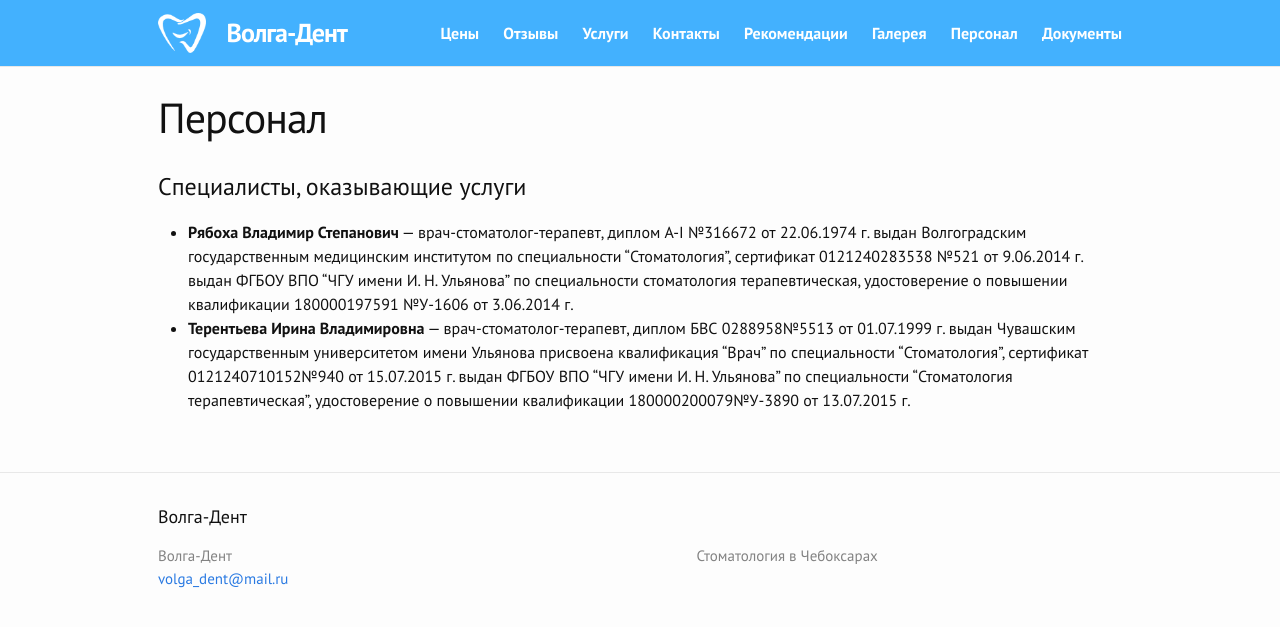
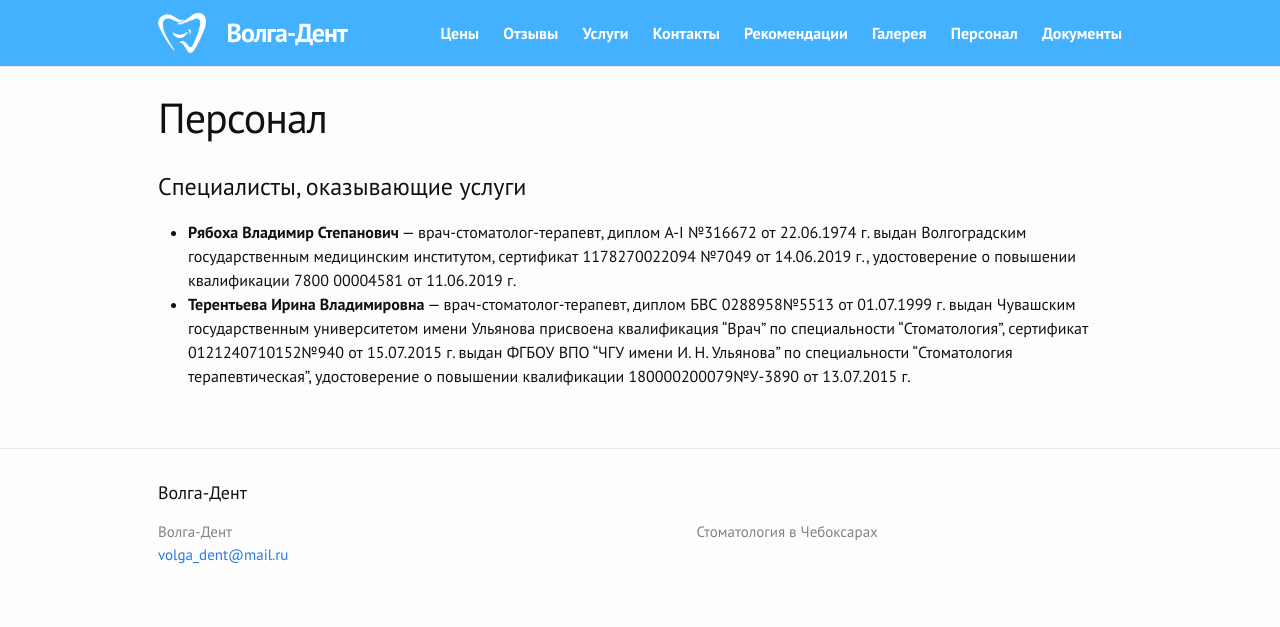
Before and after one commit to albus-dentes/albus-dentes.github.io, a Jekyll site: the page built from personnel/index.md, in a window 1280 px wide. Shown: the top 627 px of the page. Built offline with Jekyll 4.4.1, drawn with Linux system fonts in a browser that asks for light colours.

Commit message:
Update personnel

```diff
--- a/personnel/index.md
+++ b/personnel/index.md
@@ -7,11 +7,9 @@
 
 - **Рябоха Владимир Степанович** — врач-стоматолог-терапевт,
   диплом A-I №316672 от 22.06.1974 г. выдан Волгоградским государственным
-  медицинским институтом по специальности "Стоматология",
-  сертификат 0121240283538 №521 от 9.06.2014 г. выдан ФГБОУ ВПО "ЧГУ имени
-  И. Н. Ульянова" по специальности стоматология терапевтическая,
-  удостоверение о повышении квалификации 180000197591 №У-1606 от
-  3.06.2014 г.
+  медицинским институтом, сертификат 1178270022094 №7049 от 14.06.2019
+  г., удостоверение о повышении квалификации 7800 00004581 от
+  11.06.2019 г.
 - **Терентьева Ирина Владимировна** — врач-стоматолог-терапевт, диплом
   БВС 0288958№5513 от 01.07.1999 г. выдан Чувашским государственным
   университетом имени Ульянова присвоена квалификация "Врач" по
```
